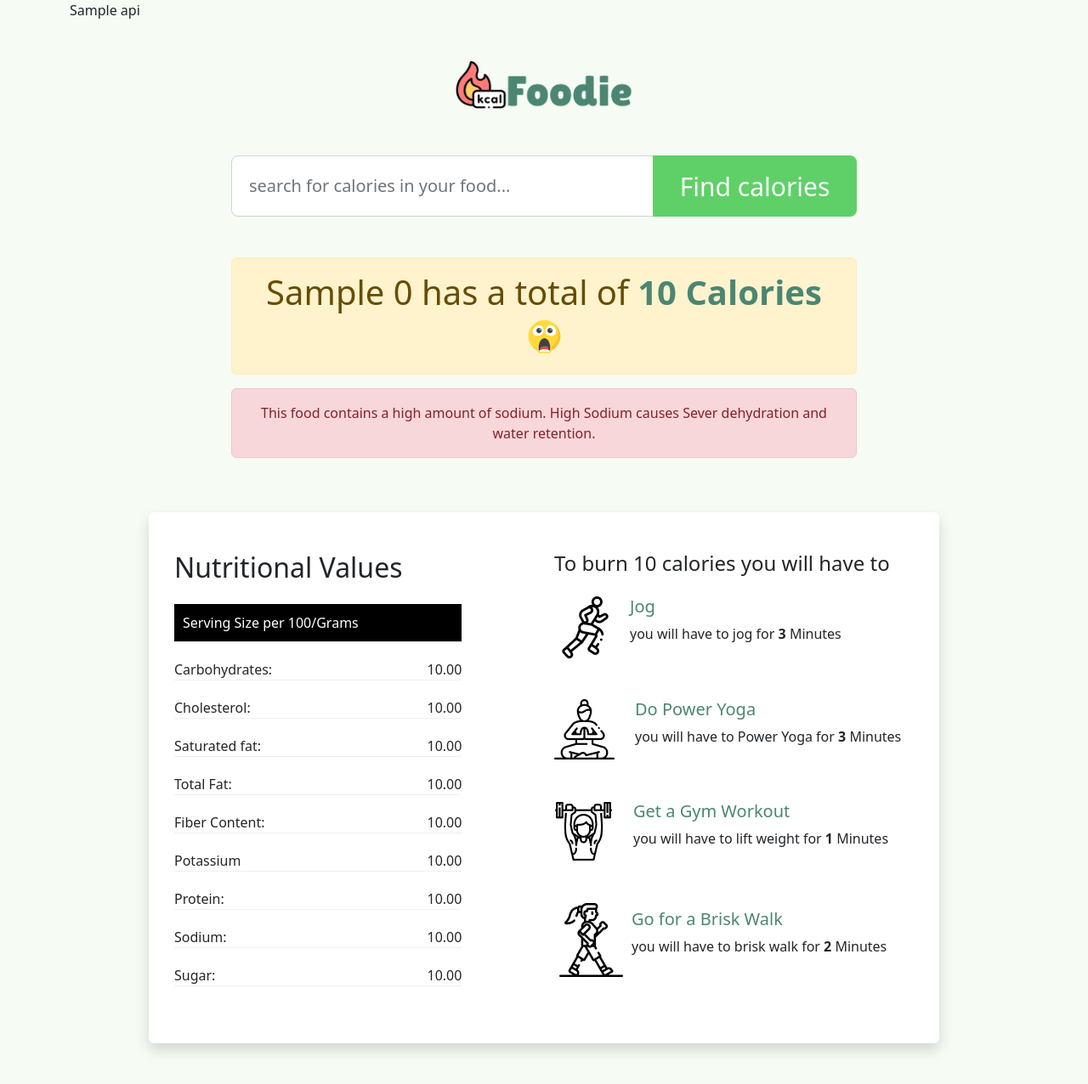
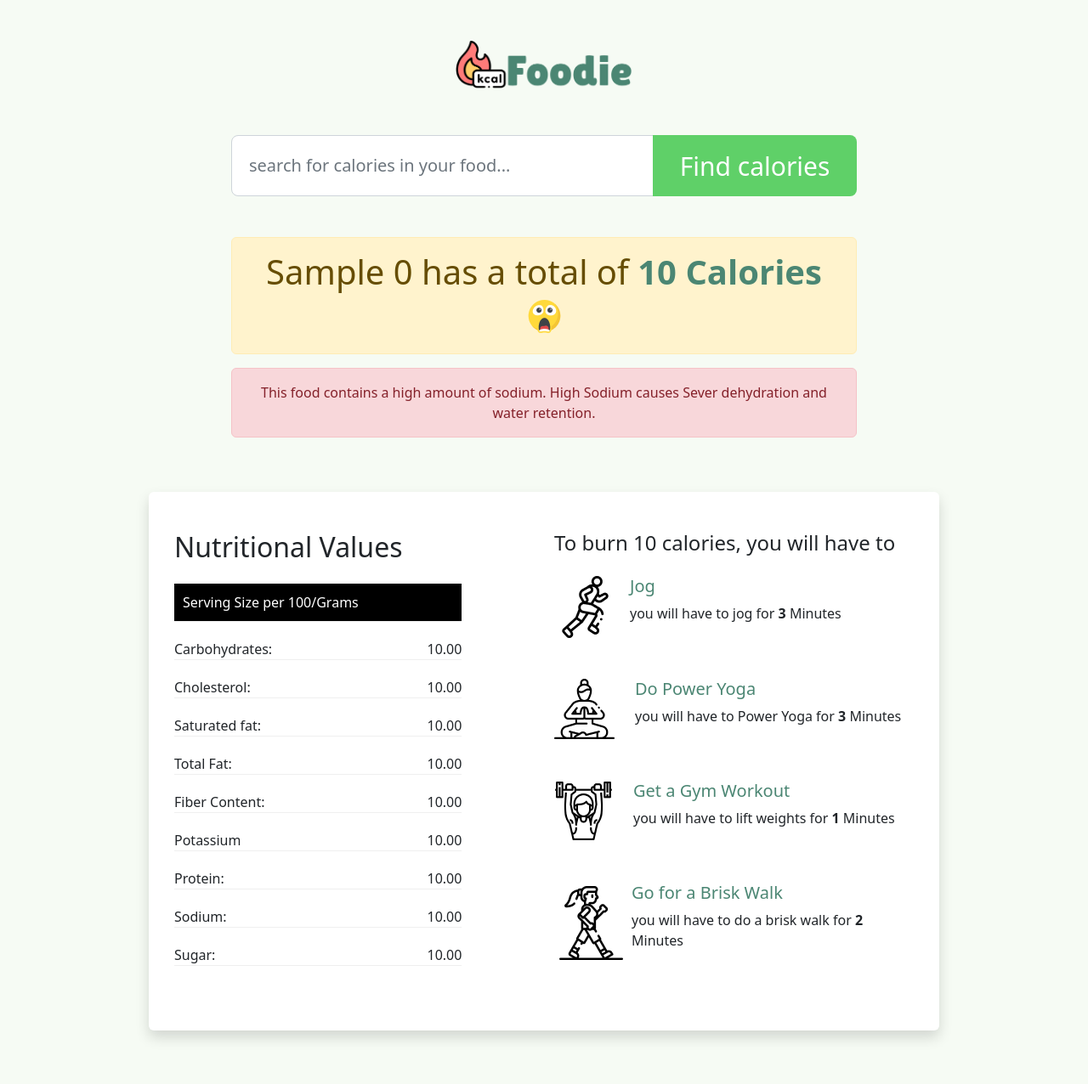
Before and after one commit to Assen95/Calorie_Manager_App, a Django app: template templates/home.html in a window 1280 px wide. Shown: the whole page at 85% size. After the commit the page ends 1224 px from the top, so only its background shows below. Run offline with Django 4.2, Linux system fonts and the light colour scheme; the template is opened without the code that fills it: most values are stand-ins (such as "Sample title", 1, 10 or a date in 2020); some libraries are stand-ins or nearby versions.

Commit message:
Values are correctly implemented into the template, removed unecessary junk, fixed grammar

```diff
--- a/templates/home.html
+++ b/templates/home.html
@@ -16,7 +16,6 @@
 
 <body>
     <div class="container">
-        {{ api }}
         <div class="row justify-content-center">
             <div class="col-md-8 text-center">
                 <img src="{% static 'images/Logo.png' %}" class=" img-responsive logo mb-5 mt-5" />
@@ -67,7 +66,7 @@
                             </ul>
                         </div>
                         <div class="col-md-6 mb-5">
-                            <h4 class="mt-3 mb-4">To burn {{ api.0.calories }} calories you will have to</h4>
+                            <h4 class="mt-3 mb-4">To burn {{ api.0.calories }} calories, you will have to</h4>
                             <div class="d-flex align-items-center mb-5">
                                 <div class="flex-shrink-0">
                                     <img src="{% static 'images/running.png' %}" alt="...">
@@ -94,7 +93,7 @@
                                 </div>
                                 <div class="flex-grow-1 ms-4">
                                     <h5>Get a Gym Workout </h5>
-                                    <p>you will have to lift weight for <strong>
+                                    <p>you will have to lift weights for <strong>
                                             {{ api.0.calories|div:483|mul:60|floatformat:0 }}</strong> Minutes </p>
                                 </div>
                             </div>
@@ -104,7 +103,7 @@
                                 </div>
                                 <div class="flex-grow-1 ms-1">
                                     <h5> Go for a Brisk Walk </h5>
-                                    <p>you will have to brisk walk for <strong>
+                                    <p>you will have to do a brisk walk for <strong>
                                             {{ api.0.calories|div:294|mul:60|floatformat:0 }} </strong> Minutes</p>
                                 </div>
                             </div>
```
